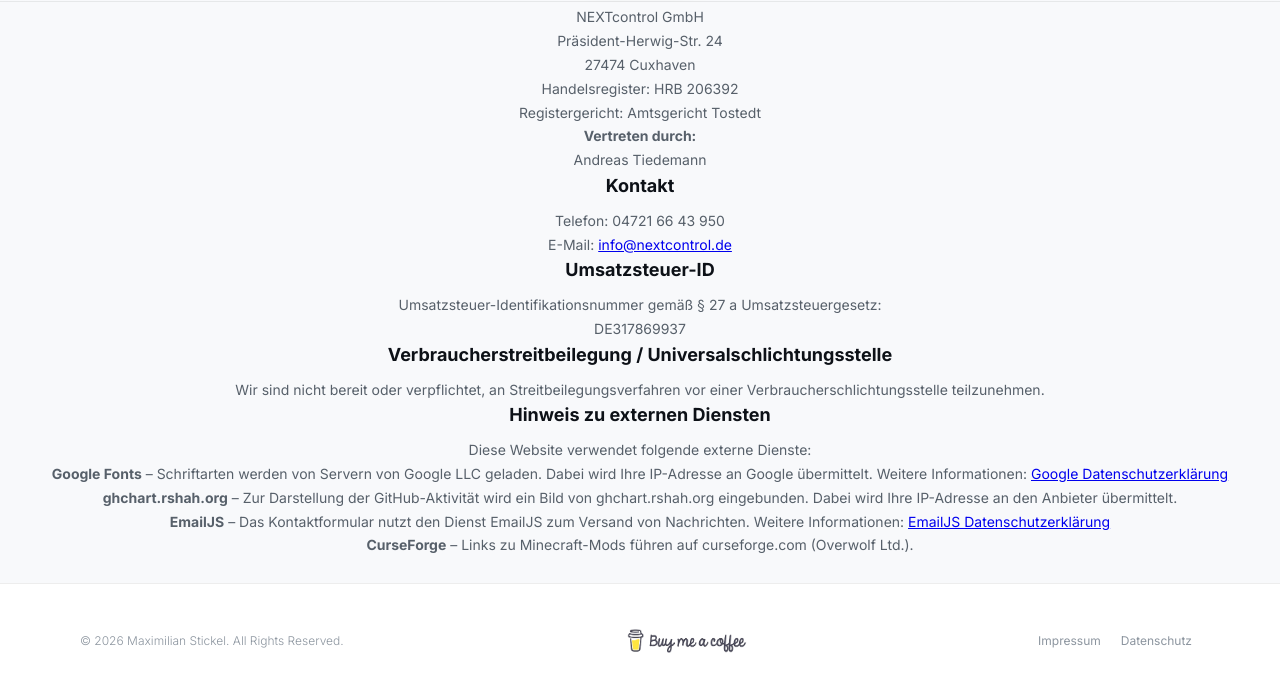
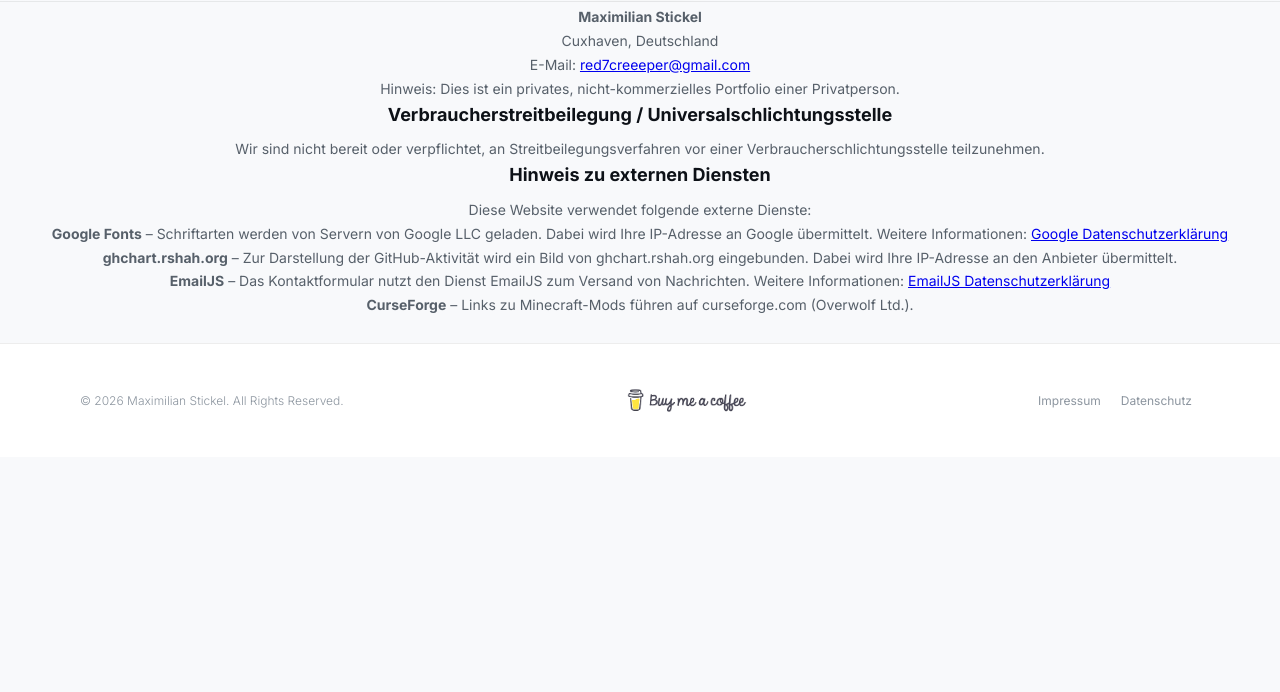
Before and after one commit to Maxi-f9xikh/Portfolio, a plain HTML site: page impressum.html in a window 1280 px wide. Shown: the part 58-750 px from the top of the page. Drawn offline with Linux system fonts and the light colour scheme.

Commit message:
fix: sort projects by status, fix Bildung profile text, fix Impressum personal info

```diff
--- a/impressum.html
+++ b/impressum.html
@@ -33,33 +33,12 @@
     <span class="Impressumm">
         <h1>Impressum</h1>
 
-        <p>
-            NEXTcontrol GmbH<br>
-            Präsident-Herwig-Str. 24<br>
-            27474 Cuxhaven
-        </p>
+        <p><strong>Maximilian Stickel</strong><br>
+        Cuxhaven, Deutschland</p>
 
-        <p>
-            Handelsregister: HRB 206392<br>
-            Registergericht: Amtsgericht Tostedt
-        </p>
+        <p>E-Mail: <a href="mailto:red7creeeper@gmail.com">red7creeeper@gmail.com</a></p>
 
-        <p>
-            <strong>Vertreten durch:</strong><br>
-            Andreas Tiedemann
-        </p>
-
-        <h2>Kontakt</h2>
-        <p>
-            Telefon: 04721 66 43 950<br>
-            E-Mail: <a href="mailto:info@nextcontrol.de">info@nextcontrol.de</a>
-        </p>
-
-        <h2>Umsatzsteuer-ID</h2>
-        <p>
-            Umsatzsteuer-Identifikationsnummer gemäß § 27 a Umsatzsteuergesetz:<br>
-            DE317869937
-        </p>
+        <p>Hinweis: Dies ist ein privates, nicht-kommerzielles Portfolio einer Privatperson.</p>
 
         <h2>Verbraucherstreitbeilegung / Universalschlichtungsstelle</h2>
         <p>Wir sind nicht bereit oder verpflichtet, an Streitbeilegungsverfahren vor einer Verbraucherschlichtungsstelle teilzunehmen.</p>
--- a/js/index.js
+++ b/js/index.js
@@ -32,7 +32,10 @@ function renderProjekte(containerId, featuredOnly) {
 
     container.innerHTML = '';
 
-    ProjektArray.forEach(([name, beschreibung, status, featured, link, type = 'default']) => {
+    const statusOrder = { fertig: 0, inarbeit: 1, pausiert: 2 };
+    const sorted = [...ProjektArray].sort((a, b) => (statusOrder[a[2]] ?? 3) - (statusOrder[b[2]] ?? 3));
+
+    sorted.forEach(([name, beschreibung, status, featured, link, type = 'default']) => {
         if (featuredOnly && !featured) return;
 
         const statusText = getStatusText(status);
```
